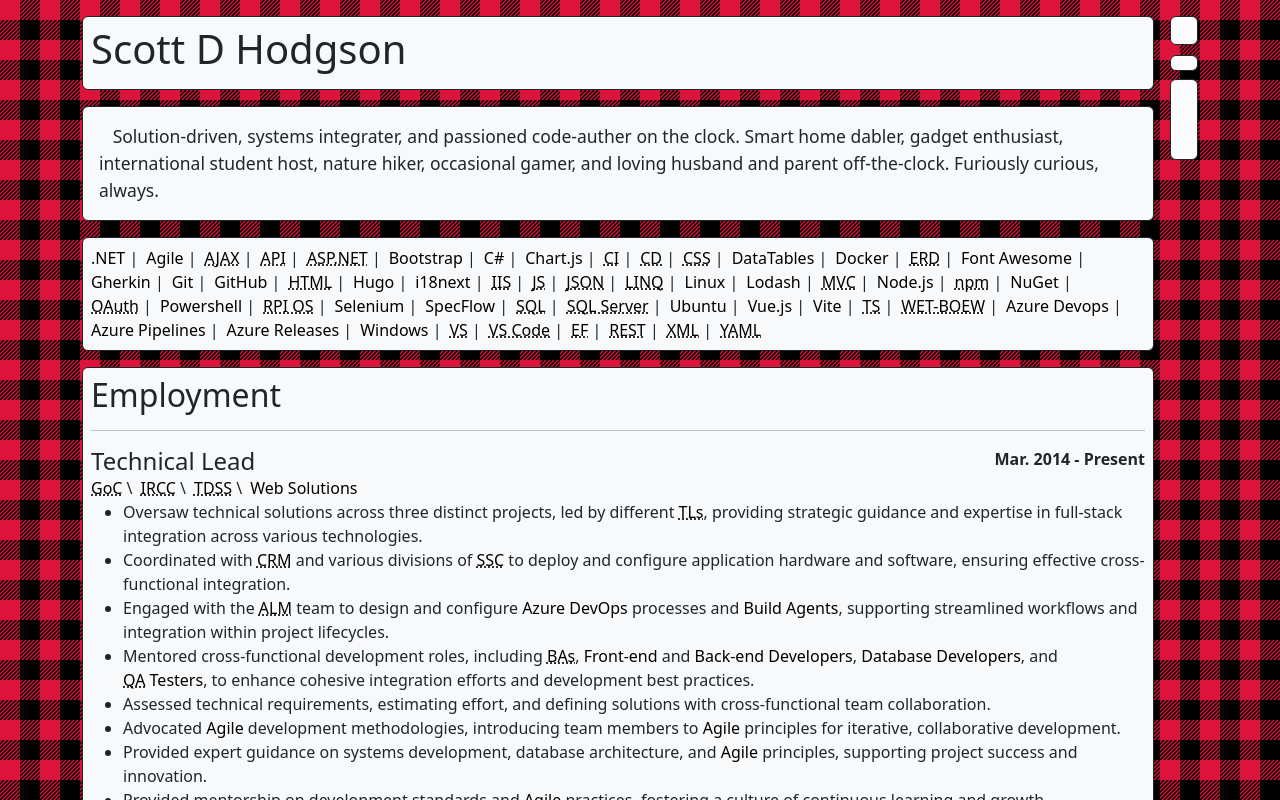
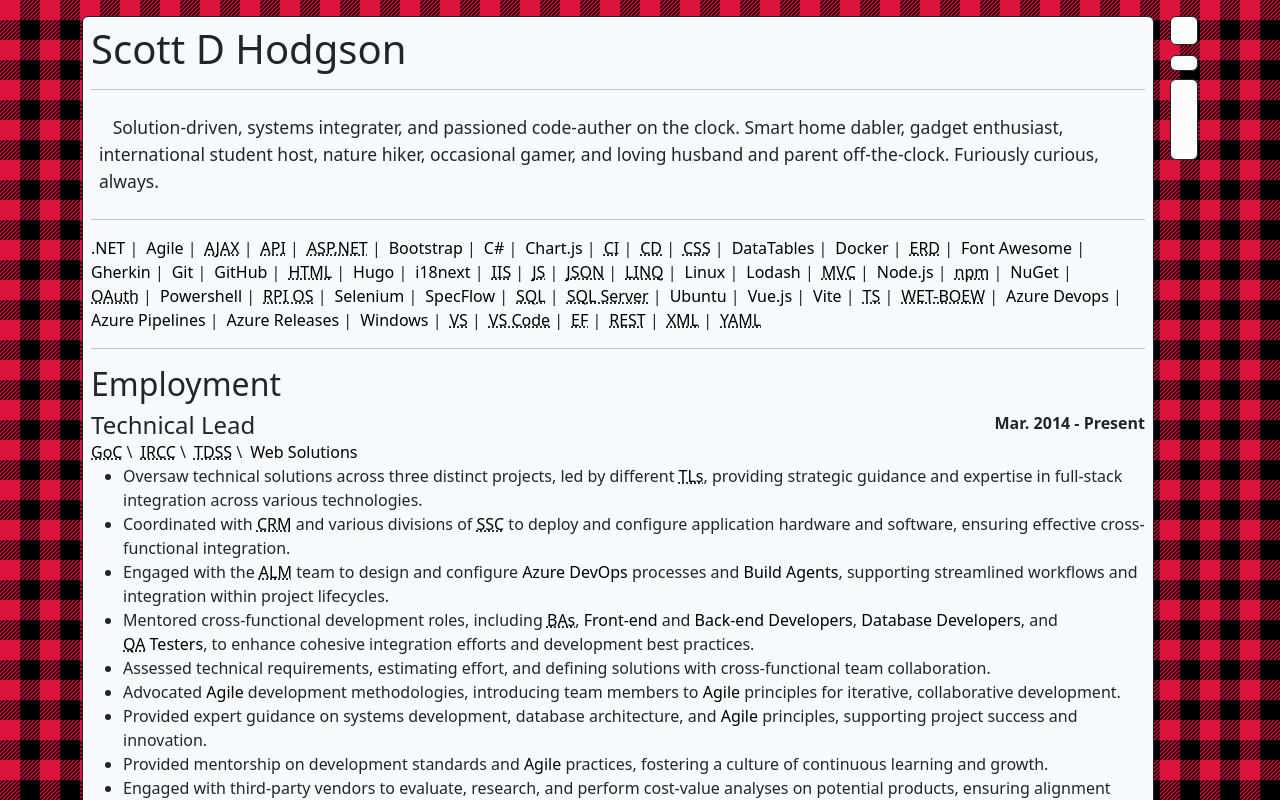
Before and after one commit to Scott-D-Hodgson/cv, a Vue app: page / in a window 1280 px wide. Shown: the top 800 px of the page. Built offline with nearby package versions, Linux system fonts and the light colour scheme; some icons are missing.

Commit message:
Update CV to be single background div style

```diff
--- a/src/App.vue
+++ b/src/App.vue
@@ -4,8 +4,10 @@
 import TermModal from './components/modals/TermModal.vue';
 import PositionOptions from './components/PositionOptions.vue';
 import { useHandedness } from './composables/useHandedness';
+import { useDarkMode } from './composables/useDarkMode';
 
 const handedness = useHandedness();
+const darkMode = useDarkMode();
 </script>
 
 <template>
@@ -19,7 +21,13 @@
             </div>
         </div>
         <div class="flex-grow-11 pt-3 pb-3">
-            <CirriculumVitae></CirriculumVitae>
+            <div class="p-2 border rounded"
+                :class="{
+                    'bg-dark border-light text-light': darkMode.isOn(),
+                    'bg-light border-dark text-dark': darkMode.isOff(),
+                }">
+                <CirriculumVitae></CirriculumVitae>
+            </div>
         </div>
         <div v-if="handedness.isRight()" class="flex-grow-1 ms-3">
             <div class="sticky-top pt-3">
--- a/src/components/CirriculumVitae.vue
+++ b/src/components/CirriculumVitae.vue
@@ -8,10 +8,14 @@
 
 <template>
     <Header></Header>
+    <hr/>
     <FlavourText></FlavourText>
+    <hr/>
     <Technologies></Technologies>
+    <hr/>
     <Employment></Employment>
     <Education></Education>
 </template>
 
-<style scoped></style>
+<style scoped>
+</style>
--- a/src/components/cv/Header.vue
+++ b/src/components/cv/Header.vue
@@ -5,19 +5,12 @@
 </script>
 
 <template>
-    <div class="sticky-top">
-        <div class="p-2 border rounded" :class="{
-            'bg-dark border-light': darkMode.isOn(),
-            'bg-light border-dark': darkMode.isOff(),
-        }">
     <h1 :class="{
         'text-light': darkMode.isOn(),
         'text-dark': darkMode.isOff(),
     }">
         Scott D Hodgson
     </h1>
-        </div>
-    </div>
 </template>
 
 <style scoped></style>
--- a/src/components/layout/Section.vue
+++ b/src/components/layout/Section.vue
@@ -1,29 +1,19 @@
 <script setup lang="ts">
-import { useDarkMode } from '../../composables/useDarkMode';
-
 export interface Props {
     id: string;
     heading?: string;
 }
 
 const props = defineProps<Props>();
-const darkMode = useDarkMode();
 </script>
 
 <template>
     <div :id="props.id" class="row mt-3">
         <div class="col">
-            <div class="p-2 border rounded"
-                :class="{
-                    'bg-dark border-light text-light': darkMode.isOn(),
-                    'bg-light border-dark text-dark': darkMode.isOff(),
-                }">
-                <template v-if="props.heading">
-                    <h2>{{ heading }}</h2>
-                    <hr>
-                </template>
-                <slot></slot>
-            </div>
+            <template v-if="props.heading">
+                <h2>{{ heading }}</h2>
+            </template>
+            <slot></slot>
         </div>
     </div>
 </template>
```
Lines whose indentation alone changed are shown as unchanged.
